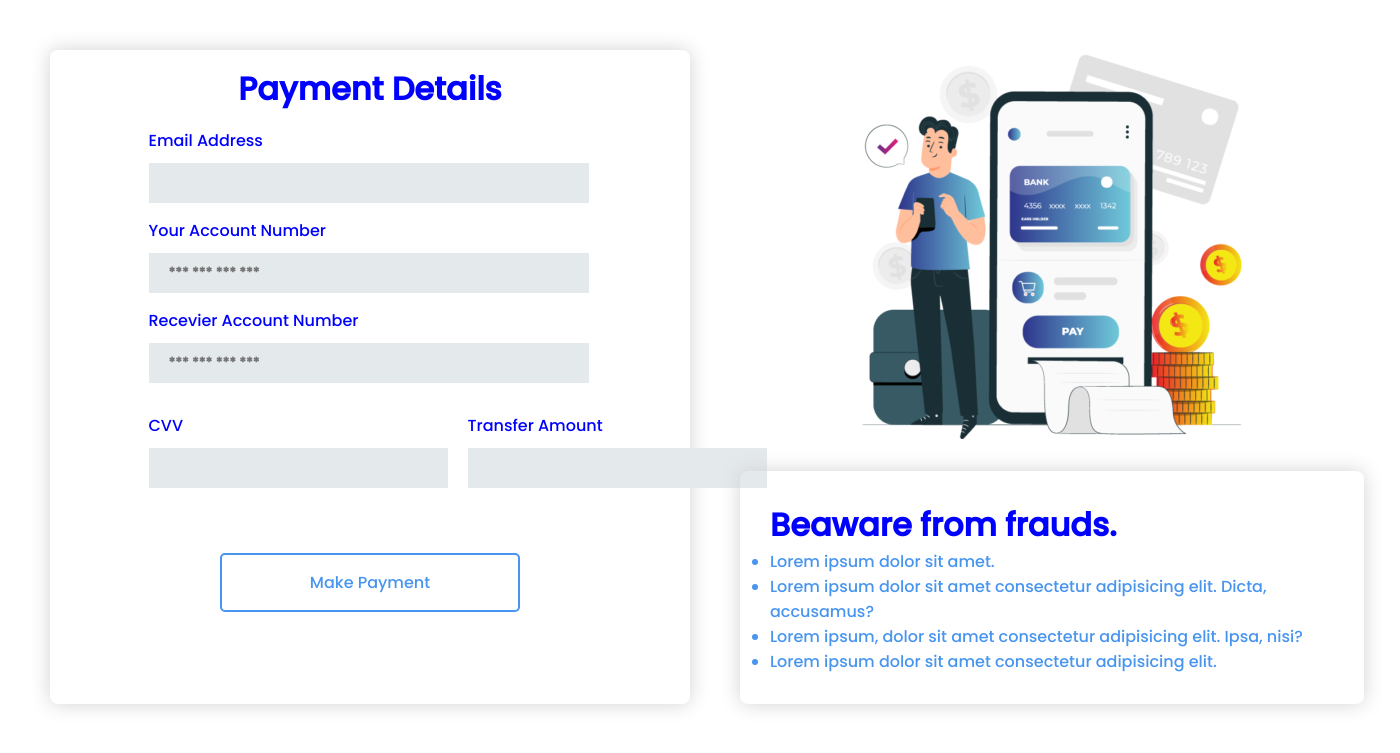
After one commit to SamarthDesai-1/Banking-Management-System, a PHP site: page /Payment.html in a window 1400 px wide. The commit adds this page. Shown: the top 753 px of the page. Run offline with PHP 8.4, Linux system fonts and the light colour scheme.

Commit message:
Commit SUCCESS

```diff
--- /dev/null
+++ b/CSS/Payment.css
@@ -0,0 +1,119 @@
+@import url('https://fonts.googleapis.com/css2?family=Poppins:wght@300;500&display=swap');
+
+* {
+    margin: 0px;
+    padding: 0px;
+    font-family: 'Poppins', sans-serif;
+}
+.container {
+    padding: 50px 50px;
+    display: flex;
+    flex-direction: row;
+    column-gap: 50px;
+}
+
+.box-1 {
+    border-radius: 8px;
+    min-height: 600px;
+    box-shadow: 0px 0px 20px #d2d2d2;
+    padding: 15px 20px;
+    min-width: 600px;
+
+}
+
+.box-2 {
+    display: flex;
+    flex-direction: column;
+    row-gap: 25px;
+}
+
+.flex {
+    display: flex;
+    flex-direction: column;
+    row-gap: 10px;
+    margin-block: 15px;
+}
+.account-number-sender input::placeholder {
+    font-weight: bold;
+
+}
+label {
+    color: blue;
+}
+.format {
+    max-width: 400px;
+    padding: 10px 20px;
+    font-weight: bold;
+    outline: none;
+    border: 1px solid #4895ef;
+    background-color: rgb(228, 233, 236);
+    color: #4895ef;
+    border: none;
+}
+.format-cvv {
+    max-width: 400px;
+    padding: 10px 20px;
+    font-weight: bold;
+    letter-spacing: 5px;
+    outline: none;
+    border: 1px solid #4895ef;
+    background-color: rgb(228, 233, 236);
+    color: #4895ef;
+    border: none;
+}
+
+.btn-section {
+    display: flex;
+    justify-content: center;
+}
+
+
+.spacer {
+    margin-block: 50px;
+}
+.btn {
+    cursor: pointer;
+    padding: 15px 20px;
+    background: transparent;
+    border: 2px solid #4895ef;
+    min-width: 300px;
+    font-size: 1rem;
+    color: #4895ef;
+    border-radius: 5px;
+    transition: 0.7s ease-in-out;
+}
+.btn:hover {
+    transform: scale(1.1);
+}
+
+.cvv-amount-section {
+    max-width: 443px;
+    display: flex;
+    justify-content: space-between;
+    column-gap: 20px;
+}
+
+
+.form-section {
+    display: flex;
+    justify-content: center;
+
+
+}
+.header-section {
+    text-align: center;
+    color: blue;
+}
+
+.info-section {
+    padding: 30px 30px;
+    border-radius: 8px;
+    box-shadow: 0px 0px 20px #d2d2d2;
+    max-width: 570px;
+}
+.info-section h1 {
+    color: blue;
+}
+.info-section ul li {
+    color: #4895ef;
+}
--- /dev/null
+++ b/Payment.html
@@ -0,0 +1,83 @@
+<!DOCTYPE html>
+<html lang="en">
+
+<head>
+    <meta charset="UTF-8">
+    <meta name="viewport" content="width=device-width, initial-scale=1.0">
+    <title>Payment</title>
+    <link rel="stylesheet" href="./CSS/Payment.css">
+</head>
+
+<body>
+    <div class="container">
+
+        <div class="box-1">
+            <div class="header-section">
+                <h1>Payment Details</h1>
+            </div>
+
+            <form class="form-section" method="post">
+
+                <div class="sender-info-section">
+
+                    <div class="email-enter flex">
+                        <label>Email Address</label>
+                        <input type="email" class="format">
+                    </div>
+
+                    <div class="account-number-sender flex">
+                        <label>Your Account Number</label>
+                        <input type="number" class="format" placeholder="*** *** *** ***">
+                    </div>
+
+                    <div class="account-number-recevier flex">
+                        <label>Recevier Account Number</label>
+                        <input type="number" class="format" placeholder="*** *** *** ***">
+                    </div>
+
+                    <div class="cvv-amount-section">
+
+                        <div class="cvv-section flex">
+                            <label>CVV</label>
+                            <input type="password" class="format format-cvv" maxlength="5">
+                        </div>
+
+                        <div class="amount-section flex">
+                            <label>Transfer Amount</label>
+                            <input type="number" class="format" maxlength="10">
+                        </div>
+
+                    </div>
+
+
+                    <div class="spacer"></div>
+
+                    <div class="btn-section">
+                        <button type="button" class="btn">Make Payment</button>
+                    </div>
+
+                </div>
+
+            </form>
+
+        </div>
+
+        <div class="box-2">
+            <div class="img-section">
+                <img src="./IMAGES/pay1.webp" alt="">
+            </div>
+            <div class="info-section">
+                <h1>Beaware from frauds.</h1>
+                <ul>
+                    <li>Lorem ipsum dolor sit amet.</li>
+                    <li>Lorem ipsum dolor sit amet consectetur adipisicing elit. Dicta, accusamus?</li>
+                    <li>Lorem ipsum, dolor sit amet consectetur adipisicing elit. Ipsa, nisi?</li>
+                    <li>Lorem ipsum dolor sit amet consectetur adipisicing elit.</li>
+                </ul>
+            </div>
+        </div>
+
+    </div>
+</body>
+
+</html>
```
Also changed, not shown: CSS/Demo.css (deleted, +0 -14 lines), PHP/Demo.html (deleted, +0 -13 lines), test.html (deleted, +0 -20 lines), CSS/MyAccount.css (line endings or trailing spaces), IMAGES/pay1.webp (added), grid2.html (line endings or trailing spaces).
